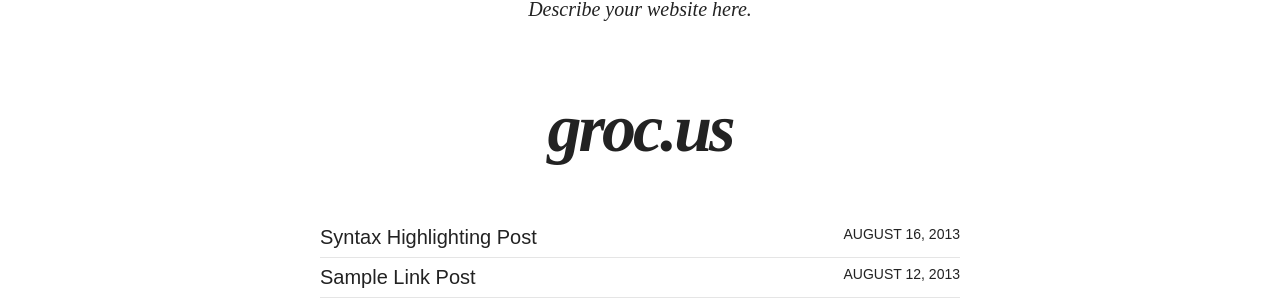
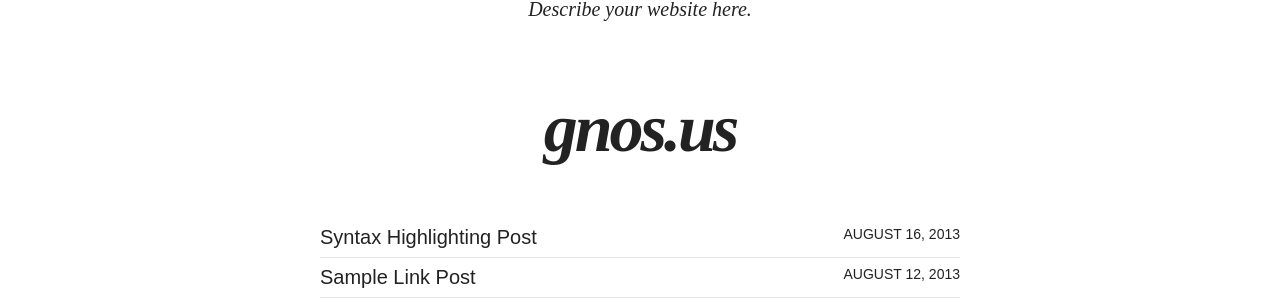
Before and after one commit to troystribling/troystribling.github.io, a Jekyll site: the page built from gnos.us.md, in a window 1280 px wide. Shown: the part 386-693 px from the top of the page. Built offline with Jekyll 4.4.1, drawn with Linux system fonts in a browser that asks for light colours; nearby versions of some CDN libraries.

Commit message:
changed blog url

```diff
--- a/_config.yml
+++ b/_config.yml
@@ -32,8 +32,8 @@
 # Links to include in top navigation
 # For external links add external: true
 links:
-  - title: groc.us
-    url: /groc.us
+  - title: gnos.us
+    url: /gnos.us
   - title: projects
     url: /projects
 
--- a/groc.us.md
+++ b/gnos.us.md
@@ -1,7 +1,7 @@
 ---
 layout: page
-title: groc.us
-permalink: /groc.us/index.html
+title: gnos.us
+permalink: /gnos.us/index.html
 description: "The thought and activity of Troy Stribling"
 tags: []
 ---
```
Also changed, not shown: 17 other files.
